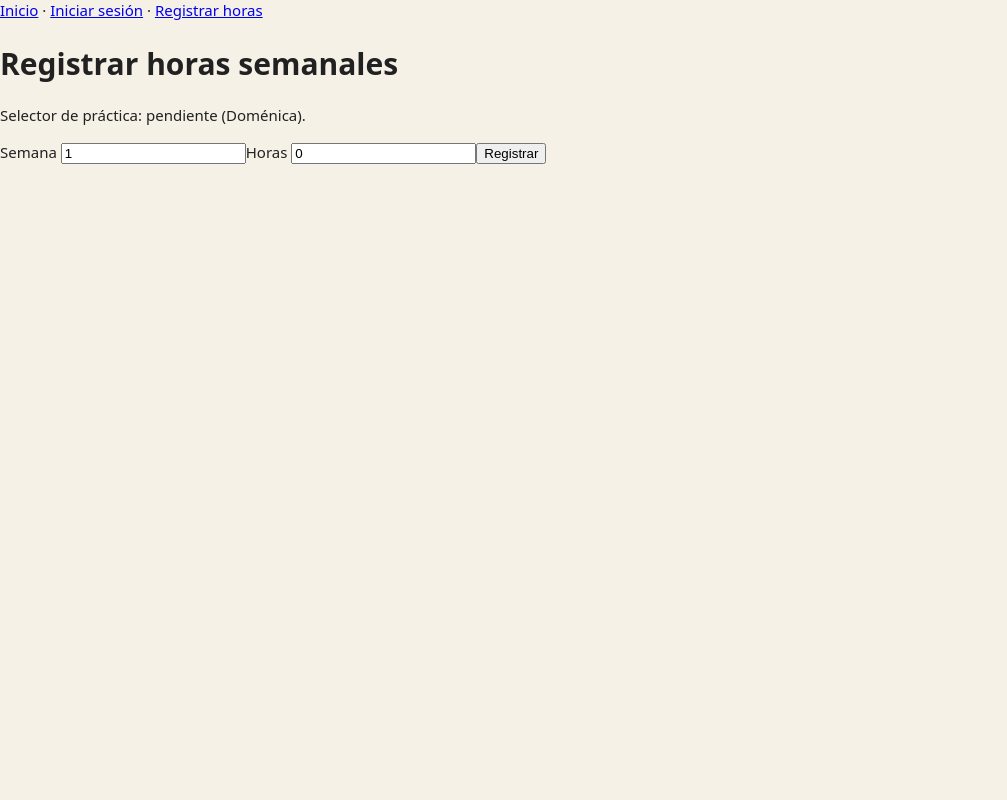
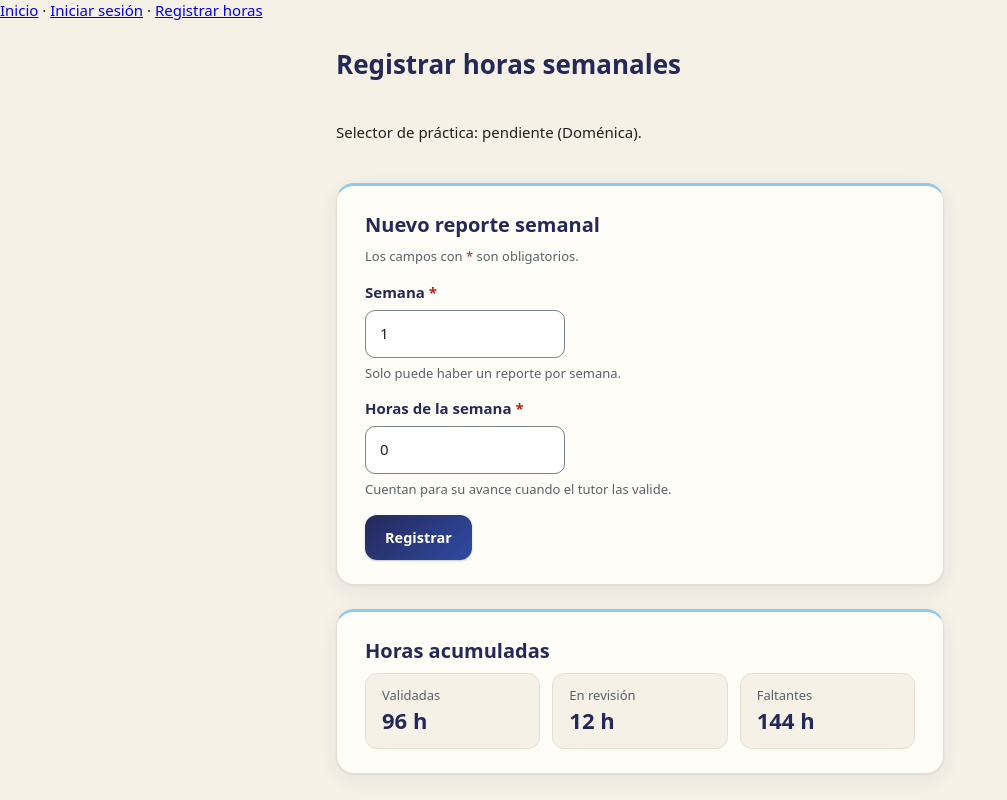
Before and after one commit to Jaimewww/sistema-practicas-preprofesionales-unl, an Angular app in the folder frontend/: page /reportes/nuevo in a window 1280 px wide. Shown: the whole page, without its empty margins (0-1007 px from the left). Built offline with nearby package versions, Linux system fonts and the light colour scheme.

Commit message:
feat(frontend): pantalla E4 para registrar horas semanales (APE-006)
Formulario reactivo, confirmacion del 201 con aviso de revision, horas acumuladas con EstadoUi y pruebas de los tres casos del mock. Declara el uso de IA en docs/declaracion-ia.md.

```diff
--- a/frontend/src/app/features/reportes/nuevo-reporte.ts
+++ b/frontend/src/app/features/reportes/nuevo-reporte.ts
@@ -10,9 +10,25 @@ import { RegistrarReporte } from './registrar-reporte/registrar-reporte';
   selector: 'app-nuevo-reporte',
   imports: [SelectorPractica, RegistrarReporte],
   template: `
-    <h1>Registrar horas semanales</h1>
-    <app-selector-practica (seleccion)="practicaId.set($event)" />
-    <app-registrar-reporte [practicaId]="practicaId()" />
+    <main class="pagina">
+      <h1>Registrar horas semanales</h1>
+      <app-selector-practica (seleccion)="practicaId.set($event)" />
+      <app-registrar-reporte [practicaId]="practicaId()" />
+    </main>
+  `,
+  styles: `
+    .pagina {
+      display: grid;
+      gap: var(--espacio-5);
+      max-width: 640px;
+      margin: 0 auto;
+      padding: var(--espacio-5) var(--espacio-4);
+    }
+    h1 {
+      margin: 0;
+      color: var(--color-primario);
+      font-size: 26px;
+    }
   `,
 })
 export class NuevoReporte {
--- /dev/null
+++ b/frontend/src/app/features/reportes/registrar-reporte/registrar-reporte.css
@@ -0,0 +1,75 @@
+:host {
+  display: grid;
+  gap: var(--espacio-5);
+  max-width: 640px;
+}
+
+h2 {
+  margin: 0 0 var(--espacio-2);
+  color: var(--color-primario);
+  font-size: 20px;
+}
+
+.ayuda {
+  margin: 0 0 var(--espacio-4);
+  color: var(--color-texto-suave);
+  font-size: 13px;
+}
+
+.requerido {
+  color: var(--color-error);
+}
+
+.campo input {
+  max-width: 200px;
+}
+
+.resultado {
+  margin-top: var(--espacio-4);
+}
+
+.resultado p {
+  margin: 0 0 var(--espacio-2);
+}
+
+.resultado dl {
+  display: grid;
+  grid-template-columns: max-content 1fr;
+  gap: var(--espacio-1) var(--espacio-4);
+  margin: 0;
+}
+
+.resultado dt {
+  color: var(--color-texto-suave);
+}
+
+.resultado dd {
+  margin: 0;
+  font-weight: 600;
+}
+
+.cifras {
+  display: grid;
+  grid-template-columns: repeat(auto-fit, minmax(120px, 1fr));
+  gap: var(--espacio-3);
+  margin: 0;
+}
+
+.cifras div {
+  padding: var(--espacio-3) var(--espacio-4);
+  background: var(--color-fondo);
+  border: 1px solid var(--color-borde);
+  border-radius: var(--radio);
+}
+
+.cifras dt {
+  color: var(--color-texto-suave);
+  font-size: 13px;
+}
+
+.cifras dd {
+  margin: 0;
+  color: var(--color-primario);
+  font-size: 22px;
+  font-weight: 600;
+}
--- a/frontend/src/app/features/reportes/registrar-reporte/registrar-reporte.html
+++ b/frontend/src/app/features/reportes/registrar-reporte/registrar-reporte.html
@@ -1,15 +1,77 @@
-<form [formGroup]="form" (ngSubmit)="enviar()">
-  <label>Semana <input formControlName="semana" type="number" required /></label>
-  <label>Horas <input formControlName="horas_reportadas" type="number" required /></label>
-  <button type="submit" [disabled]="estado().tipo === 'cargando'">
-    {{ estado().tipo === 'cargando' ? 'Enviando…' : 'Registrar' }}
-  </button>
+<section class="tarjeta" aria-labelledby="titulo-reporte">
+  <h2 id="titulo-reporte">Nuevo reporte semanal</h2>
+  <p class="ayuda">Los campos con <span class="requerido" aria-hidden="true">*</span> son obligatorios.</p>
+
+  <form [formGroup]="form" (ngSubmit)="enviar()">
+    <div class="campo">
+      <label for="semana">Semana <span class="requerido" aria-hidden="true">*</span></label>
+      <input id="semana" formControlName="semana" type="number" required />
+      <p class="campo__mensaje">Solo puede haber un reporte por semana.</p>
+    </div>
+
+    <div class="campo">
+      <label for="horas">Horas de la semana <span class="requerido" aria-hidden="true">*</span></label>
+      <input id="horas" formControlName="horas_reportadas" type="number" required />
+      <p class="campo__mensaje">Cuentan para su avance cuando el tutor las valide.</p>
+    </div>
+
+    <button class="boton" type="submit" [disabled]="estado().tipo === 'cargando'">
+      {{ estado().tipo === 'cargando' ? 'Enviando…' : 'Registrar' }}
+    </button>
+  </form>
 
   @let e = estado();
   @if (e.tipo === 'exito') {
-    <p role="status">Reporte de la semana {{ e.datos.semana }} enviado ({{ e.datos.estado }}).</p>
+    <div class="aviso aviso-exito resultado" role="status">
+      <p><strong>Reporte enviado</strong></p>
+      <dl>
+        <dt>Semana</dt>
+        <dd>{{ e.datos.semana }}</dd>
+        <dt>Horas</dt>
+        <dd>{{ e.datos.horas_reportadas }}</dd>
+        <dt>Estado</dt>
+        <dd>{{ etiquetaEstado(e.datos.estado) }}</dd>
+        <dt>Fecha de registro</dt>
+        <dd>{{ e.datos.fecha_registro | date: 'dd/MM/yyyy HH:mm' }}</dd>
+      </dl>
+    </div>
+    @if (e.datos.requiere_revision) {
+      <p class="aviso aviso-info">Este reporte supera el máximo habitual de horas: el tutor lo revisará.</p>
+    }
   }
   @if (e.tipo === 'error') {
-    <p role="alert">{{ e.mensaje }}</p>
+    <p class="aviso aviso-error" role="alert">{{ e.mensaje }}</p>
   }
-</form>
+</section>
+
+<section class="tarjeta horas" aria-labelledby="titulo-horas">
+  <h2 id="titulo-horas">Horas acumuladas</h2>
+  @let h = estadoHoras();
+  @switch (h.tipo) {
+    @case ('cargando') {
+      <p class="ayuda" role="status">Cargando horas…</p>
+    }
+    @case ('exito') {
+      <dl class="cifras">
+        <div>
+          <dt>Validadas</dt>
+          <dd data-horas="validadas">{{ h.datos.horas_validadas }} h</dd>
+        </div>
+        <div>
+          <dt>En revisión</dt>
+          <dd data-horas="en-revision">{{ h.datos.horas_en_revision }} h</dd>
+        </div>
+        <div>
+          <dt>Faltantes</dt>
+          <dd data-horas="faltantes">{{ h.datos.horas_faltantes }} h</dd>
+        </div>
+      </dl>
+    }
+    @case ('vacio') {
+      <p class="ayuda">Todavía no hay horas registradas.</p>
+    }
+    @case ('error') {
+      <p class="aviso aviso-error" role="alert">{{ h.mensaje }}</p>
+    }
+  }
+</section>
--- a/frontend/src/app/features/reportes/registrar-reporte/registrar-reporte.ts
+++ b/frontend/src/app/features/reportes/registrar-reporte/registrar-reporte.ts
@@ -1,37 +1,74 @@
-import { Component, inject, input, signal } from '@angular/core';
+import { DatePipe } from '@angular/common';
+import { Component, computed, DestroyRef, inject, input, signal } from '@angular/core';
+import { takeUntilDestroyed, toObservable } from '@angular/core/rxjs-interop';
 import { NonNullableFormBuilder, ReactiveFormsModule, Validators } from '@angular/forms';
+import { catchError, map, of, startWith, switchMap } from 'rxjs';
 import { estadoDeError } from '../../../core/errores';
 import { cargando, exito, inicial, type EstadoUi } from '../../../core/estado-ui';
-import type { Reporte } from '../reporte.model';
+import type { EstadoReporte, HorasPractica, Reporte } from '../reporte.model';
 import { ReportesApi } from '../reportes.api';
+
+/** Texto que ve la persona para cada estado del reporte. */
+const ETIQUETA_ESTADO: Record<EstadoReporte, string> = {
+  en_revision: 'en revisión',
+  validado: 'validado',
+  devuelto: 'devuelto',
+};
 
 /**
  * Pantalla E4: registrar horas semanales (F-002).     RESPONSABLE: Melissa
  *
- * El esqueleto deja el flujo mínimo funcionando contra el mock para probar el
- * cableado. Pendiente (Melissa): diseño del formulario, confirmación del 201,
- * horas acumuladas con reportesApi.horas() y recibir practicaId del selector.
+ * Solo usa ReportesApi y EstadoUi: no sabe si detrás hay el mock o el servicio
+ * real, y los textos de error vienen de `estado().mensaje`.
  */
 @Component({
   selector: 'app-registrar-reporte',
-  imports: [ReactiveFormsModule],
+  imports: [ReactiveFormsModule, DatePipe],
   templateUrl: './registrar-reporte.html',
+  styleUrl: './registrar-reporte.css',
 })
 export class RegistrarReporte {
   private readonly reportesApi = inject(ReportesApi);
 
   readonly practicaId = input(1);
   readonly estado = signal<EstadoUi<Reporte>>(inicial());
+  readonly estadoHoras = signal<EstadoUi<HorasPractica>>(inicial());
+
+  /** Sube cada vez que hay que volver a pedir las horas (tras un 201). */
+  private readonly recarga = signal(0);
 
   readonly form = inject(NonNullableFormBuilder).group({
     semana: [1, Validators.required],
     horas_reportadas: [0, Validators.required],
   });
 
+  constructor() {
+    const pedido = computed(() => ({ id: this.practicaId(), recarga: this.recarga() }));
+    toObservable(pedido)
+      .pipe(
+        switchMap(({ id }) =>
+          this.reportesApi.horas(id).pipe(
+            map((datos) => exito(datos)),
+            catchError((e: unknown) => of(estadoDeError<HorasPractica>(e))),
+            startWith(cargando<HorasPractica>()),
+          ),
+        ),
+        takeUntilDestroyed(inject(DestroyRef)),
+      )
+      .subscribe((estado) => this.estadoHoras.set(estado));
+  }
+
+  etiquetaEstado(estado: EstadoReporte): string {
+    return ETIQUETA_ESTADO[estado];
+  }
+
   enviar(): void {
     this.estado.set(cargando());
     this.reportesApi.crear(this.practicaId(), this.form.getRawValue()).subscribe({
-      next: (reporte) => this.estado.set(exito(reporte)),
+      next: (reporte) => {
+        this.estado.set(exito(reporte));
+        this.recarga.update((n) => n + 1);
+      },
       error: (e: unknown) => this.estado.set(estadoDeError(e)),
     });
   }
```
Also changed, not shown: 2 other files (tests, documents, lock files or other folders).
